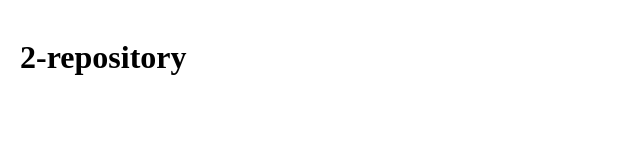
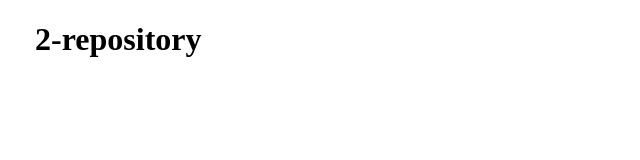
Before and after one commit to qulmuhammedov/2-repository, a plain HTML site: page index.html in a window 1280 px wide. Shown: the whole page, without its empty margins (0-640 px from the left). Drawn offline with Linux system fonts and the light colour scheme.

```diff
--- a/main.css
+++ b/main.css
@@ -1,6 +1,6 @@
 .container{
-max-width: 100%;
-width: 1240px;
-padding: 10px;
-margin: auto;
+max-width: 1210px;
+width: 100%px;
+padding: 0 10px;
+margin:0  auto;
 }
```
Also changed, not shown: index.html (+1 -1 lines), 2 other files.
